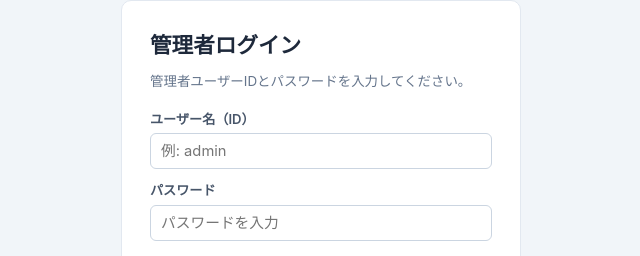
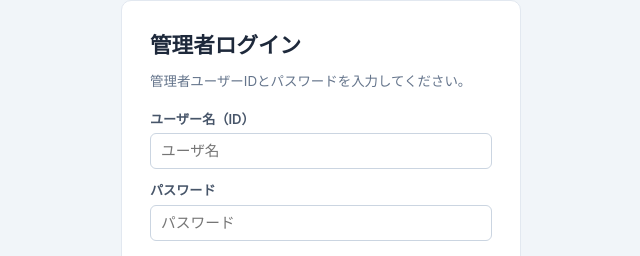
Before and after one commit to md-hokkaido/takinishi-takikawa-grad26, a plain HTML site: page adm.html in a window 1280 px wide. Shown: the part 104-360 px from the top of the page, 319-959 px from the left. Drawn offline with Linux system fonts and the light colour scheme.

Commit message:
Update placeholders in login form inputs

```diff
--- a/adm.html
+++ b/adm.html
@@ -235,7 +235,7 @@
 </head>
 <body>
 
-  <!-- 1. ログイン画面（ユーザーID + パスワード） -->
+<!-- 1. ログイン画面（ユーザーID + パスワード） -->
   <div id="auth-view" class="auth-box">
     <h1 style="margin-bottom: 10px;">管理者ログイン</h1>
     <p style="font-size: 0.84rem; color: #64748b; margin-bottom: 18px;">
@@ -243,11 +243,11 @@
     </p>
     <div style="margin-bottom: 12px;">
       <label for="userid-input">ユーザー名（ID）</label>
-      <input type="text" id="userid-input" placeholder="例: admin" autocomplete="username">
+      <input type="text" id="userid-input" placeholder="ユーザ名" autocomplete="username">
     </div>
     <div style="margin-bottom: 18px;">
       <label for="passcode-input">パスワード</label>
-      <input type="password" id="passcode-input" placeholder="パスワードを入力" autocomplete="current-password">
+      <input type="password" id="passcode-input" placeholder="パスワード" autocomplete="current-password">
     </div>
     <button class="btn btn-primary" style="width: 100%;" id="login-btn">ログイン</button>
     <div style="margin-top: 14px; text-align: center;">
```
